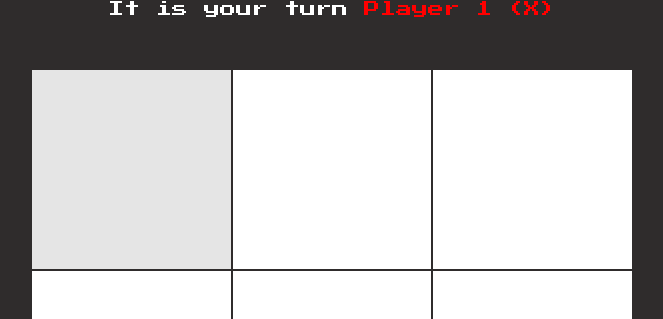
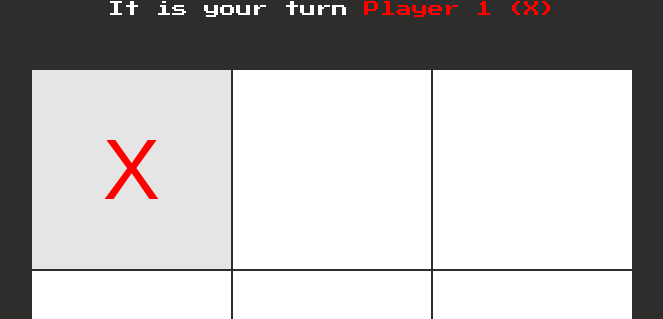
Before and after one commit to itromy/tic-tac-toe-next, a Next.js app: page / in a window 1280 px wide. In both pictures the pointer is over the button 439 px from the left and 312 px from the top of the page. Shown: the part 143-462 px from the top of the page, without its empty margins (308-971 px from the left). Built offline with nearby package versions, Linux system fonts and the light colour scheme.

Commit message:
feat(): better feedback who plays

```diff
--- a/src/components/BoardField.module.css
+++ b/src/components/BoardField.module.css
@@ -27,6 +27,30 @@
     background: #e5e5e5;
 }
 
+.hoverPlayer1:hover::before,
+.hoverPlayer2:hover::before,
+.hoverPlayer1:focus::before,
+.hoverPlayer2:focus::before  {
+    font-size: inherit;
+    position: absolute;
+    top: 50%;
+    left: 50%;
+    transform: translate(-50%, -50%);
+    pointer-events: none;
+}
+
+.hoverPlayer1:hover::before,
+.hoverPlayer1:focus::before {
+    content: "X";
+    color: red;
+}
+
+.hoverPlayer2:hover::before,
+.hoverPlayer2:focus::before  {
+    content: "O";
+    color: blue;
+}
+
 .player1 {
     color: red;
     border-color:  red;
--- a/src/components/BoardField.tsx
+++ b/src/components/BoardField.tsx
@@ -1,6 +1,6 @@
 import React from 'react';
 import styles from './BoardField.module.css';
-import { FieldSymbol } from '@/types/types';
+import { FieldSymbol, Player } from '@/types/types';
 import { useGame } from '@/context/GameContext';
 
 export type BoardFieldProps = {
@@ -9,7 +9,7 @@ export type BoardFieldProps = {
 }
 
 const BoardField: React.FC<BoardFieldProps> = ({ type, index }) => {
-    const { makeMove, winPattern } = useGame();
+    const { makeMove, winPattern, player } = useGame();
 
     const handleOnClick = () => {
         makeMove(index);
@@ -31,10 +31,18 @@ const BoardField: React.FC<BoardFieldProps> = ({ type, index }) => {
 
         if (type === FieldSymbol.Player1) {
             buttonClass += ` ${styles.player1}`;
-        } else {
+        }
+
+        if (type === FieldSymbol.Player2) {
             buttonClass += ` ${styles.player2}`;
         }
 
+        // hover effect classes
+        if (type === FieldSymbol.None) {
+            buttonClass += player === Player.Player1 ? ` ${styles.hoverPlayer1}` : player === Player.Player2 ? ` ${styles.hoverPlayer2}` : '';
+        }
+
+        // winner pattern marker
         if (winPattern.includes(index)) {
             buttonClass += ` ${styles.winner}`;
         }
```
